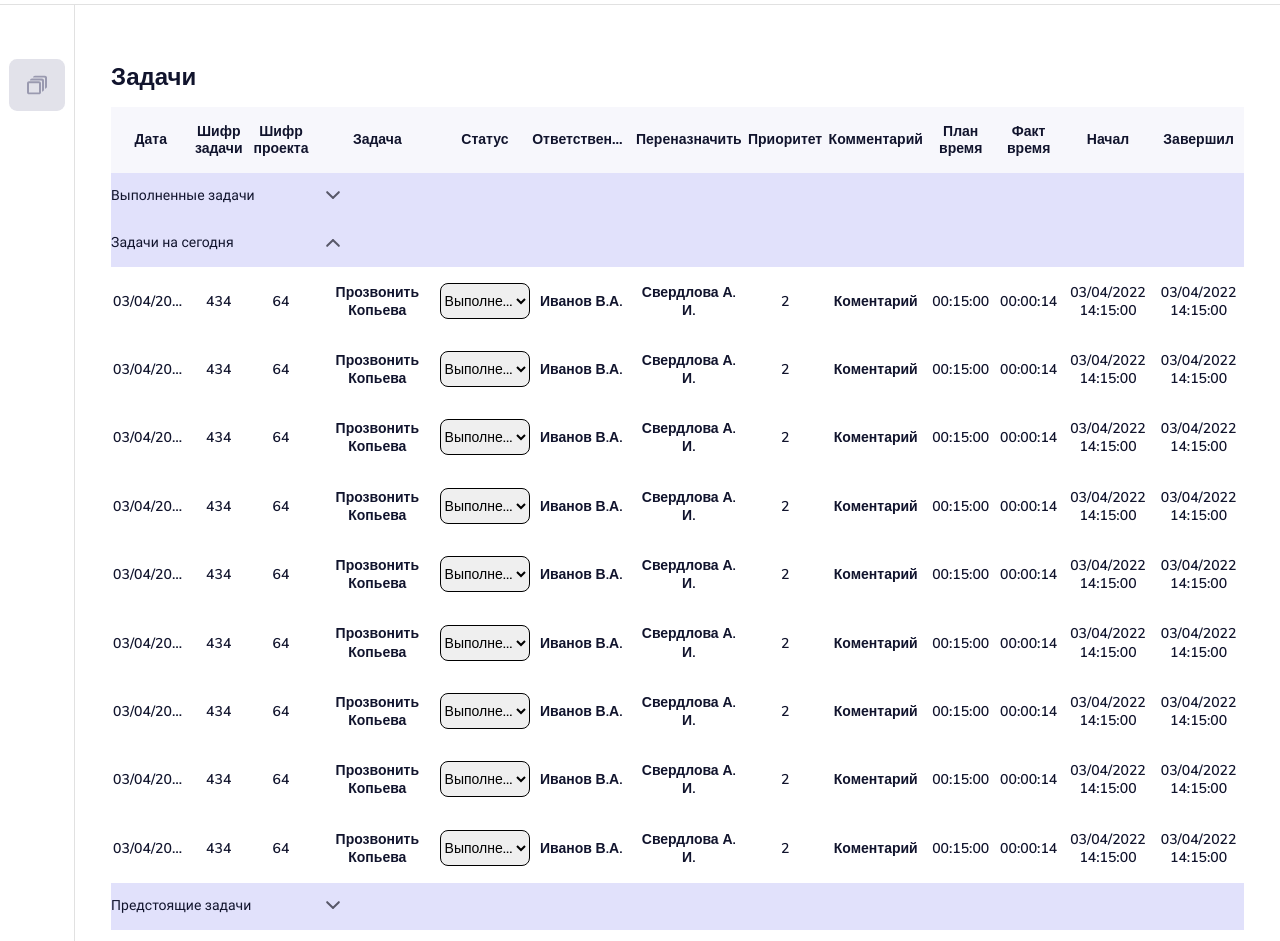
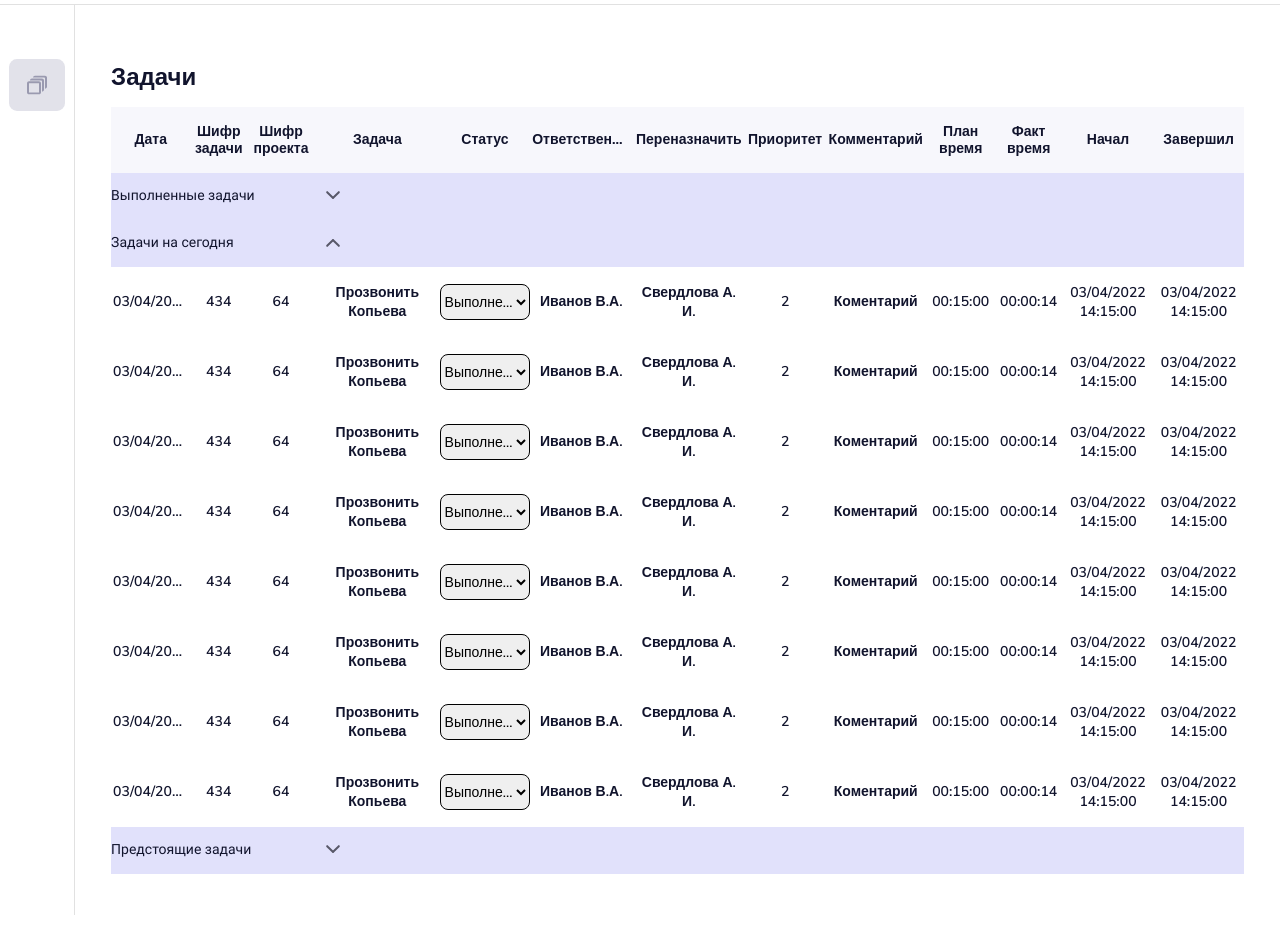
Before and after one commit to Frik580/ToDo-list-accordion, a React app: page / in a window 1280 px wide. Shown: the part 77-1018 px from the top of the page. After the commit the page ends 992 px from the top, so only its background shows below. Built offline with nearby package versions, Linux system fonts and the light colour scheme.

Commit message:
доработать авто размер окна

```diff
--- a/src/components/Main/Grid/Grid.css
+++ b/src/components/Main/Grid/Grid.css
@@ -1,6 +1,6 @@
 .grid {
   display: grid;
-  grid-template-rows: 47px 0;
+  grid-template-rows: auto  0;
   transition: 500ms;
   width: 100%;
 }
@@ -18,7 +18,7 @@
 }
 
 .grid_active {
-  grid-template-rows: 47px 616px;
+  grid-template-rows: auto  616px;
 }
 
 .grid__title {
--- a/src/components/Main/Grid/Grid.js
+++ b/src/components/Main/Grid/Grid.js
@@ -7,11 +7,14 @@ function Grid({ onOpenGrid, isGridOpen, title, data }) {
 
   useEffect(() => {
     setRenderData(data);
-    console.log(renderData);
-  }, [data, renderData]);
+  }, [data]);
 
   return (
-    <div className={`grid ${isGridOpen && "grid_active"}`}>
+    // <div className={`grid ${isGridOpen && "grid_active"}`}>
+    <div
+      className="grid"
+      style={{ gridTemplateRows: isGridOpen && `auto calc(${renderData.length} * 70px)` }}
+    >
       <div className="grid__top">
         <p className="grid__title">{title}</p>
         <div className="grid__navigation">
--- a/src/components/Main/Line/Line.css
+++ b/src/components/Main/Line/Line.css
@@ -15,6 +15,7 @@
   display: flex;
   justify-content: space-between;
   width: 100%;
+  height: 70px;
   list-style-type: none;
   align-items: center;
   font-size: 14px;
--- a/src/utils/db.js
+++ b/src/utils/db.js
@@ -127,20 +127,4 @@ export const DB = [
     start: "03/04/2022 14:15:00",
     end: "03/04/2022 14:15:00",
   },
-  {
-    id: 9,
-    date: "03/04/2022",
-    task_id: "434",
-    project_id: "64",
-    task: "Прозвонить Копьева",
-    status: ["Выполнена", "В работе", "На паузе"],
-    responsible: "Иванов В.А.",
-    reassign: "Свердлова А. И.",
-    priority: "2",
-    comment: "Коментарий",
-    time_plan: "00:15:00",
-    time_fact: "00:00:14",
-    start: "03/04/2022 14:15:00",
-    end: "03/04/2022 14:15:00",
-  },
 ];
```
